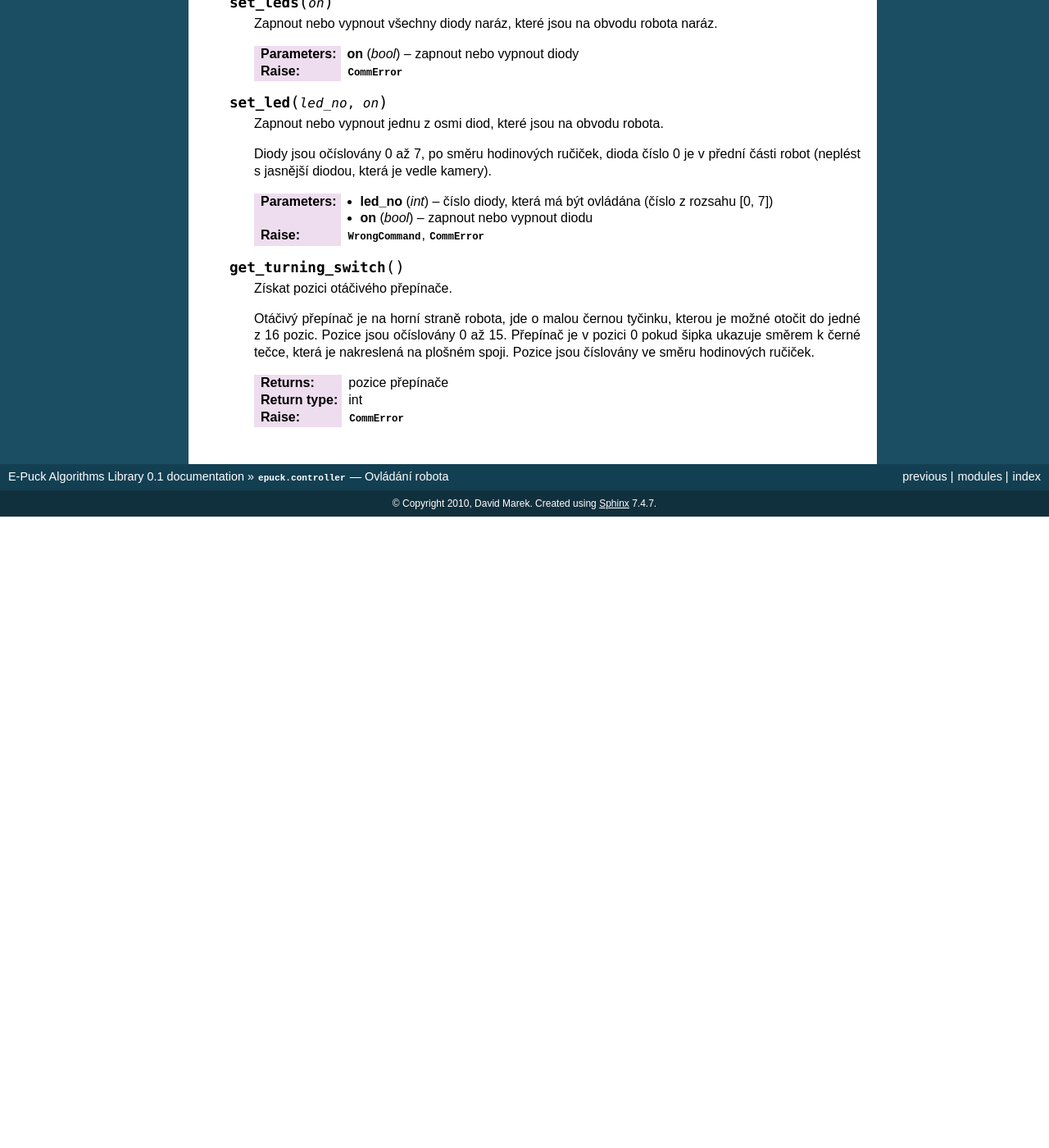
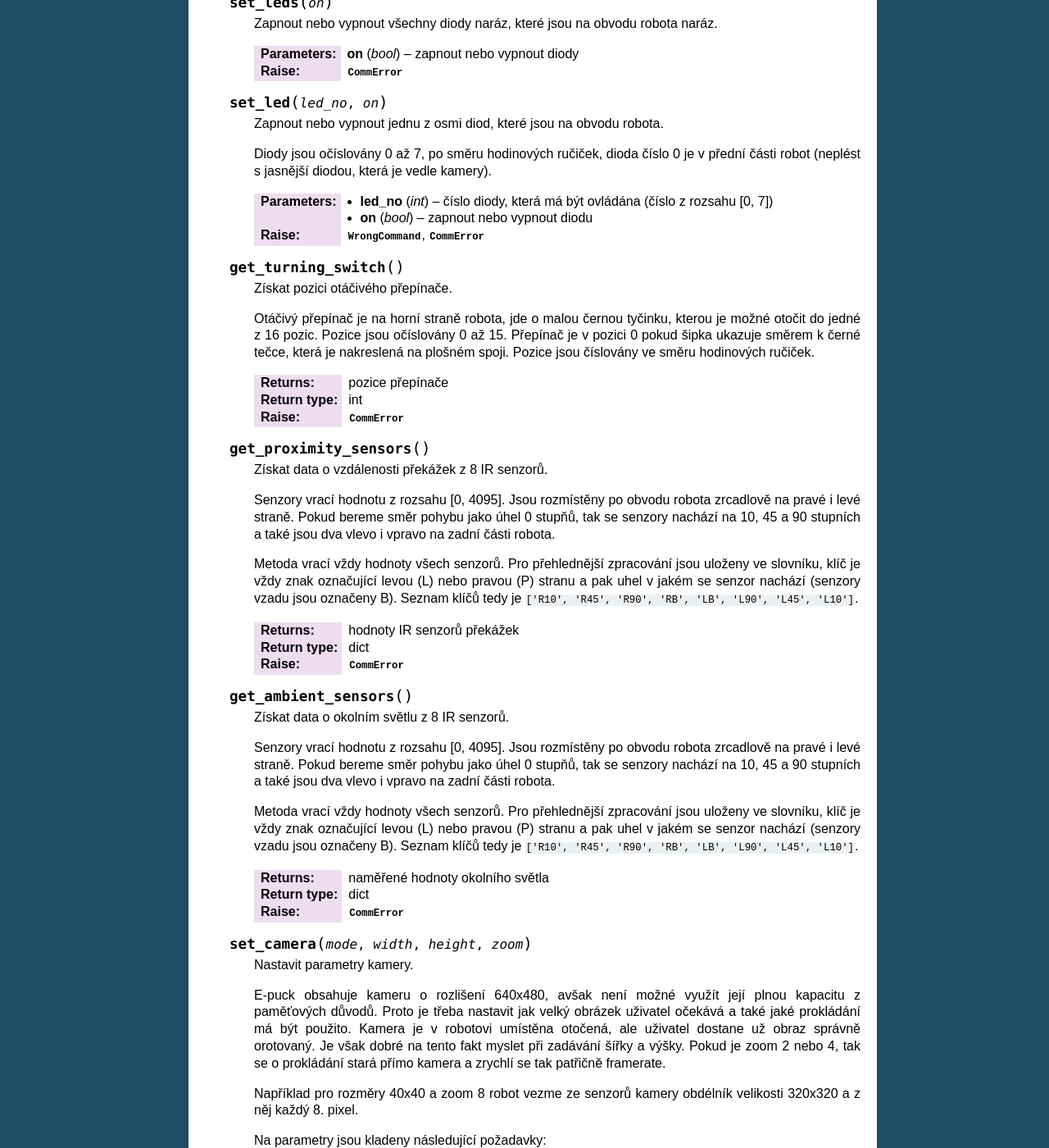
Before and after one commit to davidmarek/E-Puck-Algorithms-Library, a Sphinx documentation site: the page built from doc/epuck_controller.rst, in a window 1280 px wide and 1400 px high, scrolled down 1880 px. Shown: the whole window at 82% size. Built offline with Sphinx 7.4.7, drawn with Linux system fonts in a browser that asks for light colours; before the commit the page ends 2510 px from its top, so only the background shows below that; some of the changed text lies outside the part shown.

Commit message:
Documented another few methods from Controller.

```diff
--- a/doc/epuck_controller.rst
+++ b/doc/epuck_controller.rst
@@ -158,3 +158,93 @@
         :returns: pozice přepínače
         :rtype: int
         :raise: :exc:`~epuck.comm.CommError`
+
+    .. method:: get_proximity_sensors()
+
+        Získat data o vzdálenosti překážek z 8 IR senzorů.
+
+        Senzory vrací hodnotu z rozsahu [0, 4095]. Jsou rozmístěny po obvodu
+        robota zrcadlově na pravé i levé straně. Pokud bereme směr pohybu jako
+        úhel 0 stupňů, tak se senzory nachází na 10, 45 a 90 stupních a také
+        jsou dva vlevo i vpravo na zadní části robota.
+
+        Metoda vrací vždy hodnoty všech senzorů. Pro přehlednější zpracování
+        jsou uloženy ve slovníku, klíč je vždy znak označující levou (L) nebo
+        pravou (P) stranu a pak uhel v jakém se senzor nachází (senzory vzadu
+        jsou označeny B). Seznam klíčů tedy je ``['R10', 'R45', 'R90', 'RB',
+        'LB', 'L90', 'L45', 'L10']``.
+
+        :returns: hodnoty IR senzorů překážek
+        :rtype: dict
+        :raise: :exc:`~epuck.comm.CommError`
+
+    .. method:: get_ambient_sensors()
+
+        Získat data o okolním světlu z 8 IR senzorů.
+
+        Senzory vrací hodnotu z rozsahu [0, 4095]. Jsou rozmístěny po obvodu
+        robota zrcadlově na pravé i levé straně. Pokud bereme směr pohybu jako
+        úhel 0 stupňů, tak se senzory nachází na 10, 45 a 90 stupních a také
+        jsou dva vlevo i vpravo na zadní části robota.
+
+        Metoda vrací vždy hodnoty všech senzorů. Pro přehlednější zpracování
+        jsou uloženy ve slovníku, klíč je vždy znak označující levou (L) nebo
+        pravou (P) stranu a pak uhel v jakém se senzor nachází (senzory vzadu
+        jsou označeny B). Seznam klíčů tedy je ``['R10', 'R45', 'R90', 'RB',
+        'LB', 'L90', 'L45', 'L10']``.
+
+        :returns: naměřené hodnoty okolního světla
+        :rtype: dict
+        :raise: :exc:`~epuck.comm.CommError`
+
+    .. method:: set_camera(mode, width, height, zoom)
+
+        Nastavit parametry kamery.
+
+        E-puck obsahuje kameru o rozlišení 640x480, avšak není možné využít
+        její plnou kapacitu z paměťových důvodů. Proto je třeba nastavit jak
+        velký obrázek uživatel očekává a také jaké prokládání má být použito.
+        Kamera je v robotovi umístěna otočená, ale uživatel dostane už obraz
+        správně orotovaný. Je však dobré na tento fakt myslet při zadávání
+        šířky a výšky. Pokud je zoom 2 nebo 4, tak se o prokládání stará přímo
+        kamera a zrychlí se tak patřičně framerate.
+
+        Například pro rozměry 40x40 a zoom 8 robot vezme ze senzorů kamery
+        obdélník velikosti 320x320 a z něj každý 8. pixel.
+
+        Na parametry jsou kladeny následující požadavky:
+            * velikost * zoom nesmí překročit kapacitu kamery.
+            * velikost dat je omezena velikostí bufferu, který je zhruba 4kB.
+            * zoom by měl být z rychlostních důvodů mocninou dvojky.
+
+        Na formát fotografie nejsou kladena žádná další omezení, co se poměru
+        stran týče. Je tedy možné získat i lineární obraz 480x1.
+
+        Kamera může fotit v režimu rgb565 anebo v režimu stupňů šedi. Pro každý
+        pixel pak používá buď 16 anebo 8 bitů. V režimu šedi je pak framerate
+        dvojnásobný.
+
+        :param mode: mód kamery, buď :const:`Controller.RGB565_MODE`, anebo
+            :const:`Controller.GREYSCALE_MODE`.
+        :param width: šířka požadované fotografie
+        :type width: int
+        :param height: výška požadované fotografie
+        :type height: int
+        :param zoom: velikost prokládání fotografie
+        :type zoom: int
+
+    .. method:: get_camera()
+
+        Získat nastavení kamery.
+
+        Metoda vrací slovník s parametry odpovídajícími parametrům metody
+        :func:`~Controller.set_camera`.
+
+        :return: Slovník s nastavením kamery. Klíče jsou:
+
+            * *mode* -- mód kamery, buď :const:`Controller.RGB565_MODE`, anebo :const:`Controller.GREYSCALE_MODE`.
+            * *width* -- šířka získané fotografie
+            * *height* -- výška získané fotografie
+            * *zoom* -- prokládání fotky
+
+        :rtype: dict
```
